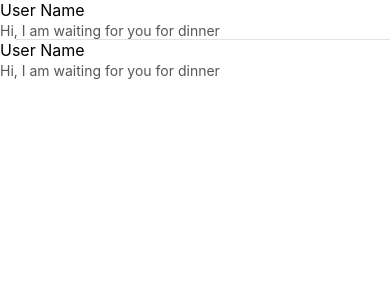
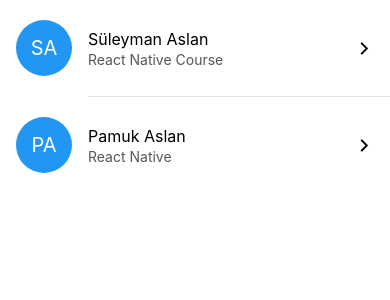
Before and after one commit to SAslan8006/ChatApp, a React Native app: screen / in a window 390 px wide. Shown: the top 300 px of the page. Built offline with nearby package versions, Linux system fonts and the light colour scheme.

Commit message:
ChatApp Navigation

```diff
--- a/App.js
+++ b/App.js
@@ -13,6 +13,6 @@ export default App;
 
 const styles = StyleSheet.create({
   container: {
-    flex: 1,
+    flex:1,
   },
 });
--- a/screens/Chats.js
+++ b/screens/Chats.js
@@ -1,40 +1,22 @@
 import { View, Text, SafeAreaView, TouchableOpacity, StyleSheet } from 'react-native'
-import React from 'react'
-
+import React from 'react';
+import {Ionicons} from '@expo/vector-icons';
+import ContactRow from '../src/components/ContactRow';
+import Separator from './../src/components/Separator';
 
 const Chats=()=>{
     return(
-        <SafeAreaView style={styles.row}>
-            <TouchableOpacity>
-                <Text style={styles.name}>User Name</Text>
-                <Text style={styles.subtitle}>Hi, I am waiting for you for dinner </Text>
-            </TouchableOpacity>
+        <SafeAreaView >
+            <ContactRow name="Süleyman Aslan" subtitle="React Native Course" onPress={()=>{ alert("Hi,")}}/>
+            <Separator/>
+            <ContactRow name="Pamuk Aslan" subtitle="React Native" onPress={()=>{ alert("Hi,")}}/>
             <View style={styles.serprator}/>
-            <TouchableOpacity>
-                <Text style={styles.name}>User Name</Text>
-                <Text style={styles.subtitle}>Hi, I am waiting for you for dinner </Text>
-            </TouchableOpacity>
         </SafeAreaView>
     )
 }
 
 const styles=StyleSheet.create({
-    row:{
-        paddingHorizontal:16,
-        paddingVertical:20,
-    },
-    name:{
-        fontSize:16,
-    },
-    subtitle:{
-        marginTop:2,
-        color:'#565656',
-    },
-    serprator:{
-        height:StyleSheet.hairlineWidth,
-        backgroundColor:"#E2E2E2",
-        marginStart:16,
-    }
+
 })
 
 export default Chats;
--- /dev/null
+++ b/src/components/ContactRow.js
@@ -0,0 +1,76 @@
+import {
+  View,
+  Text,
+  SafeAreaView,
+  TouchableOpacity,
+  StyleSheet,
+} from "react-native";
+import React from "react";
+import { Ionicons } from "@expo/vector-icons";
+
+const ContactRow = ({ name, subtitle,onPress }) => {
+  let firstLetters = '';
+
+  if (name && name.trim() !== '') {
+    const nameParts = name.split(' ');
+    if (nameParts.length >= 2) {
+      firstLetters = nameParts.reduce((prev, current) => `${prev}${current[0]}`, '');
+    } else {
+      firstLetters = nameParts[0][0];
+    }
+  }
+  return (
+    <TouchableOpacity style={styles.row} onPress={onPress}>
+
+      <View style={styles.avatar}>
+        <Text style={styles.avatarLabel}>{firstLetters}</Text>
+      </View>
+
+      <View style={styles.textsContainer}>
+        <Text style={styles.name}>{name}</Text>
+        <Text style={styles.subtitle}>{subtitle}</Text>
+      </View>
+
+      <Ionicons name="chevron-forward-outline" size={20} />
+    </TouchableOpacity>
+  );
+};
+
+export default ContactRow;
+
+const styles = StyleSheet.create({
+  row: {
+    flexDirection: "row",
+    alignItems: "center",
+    paddingHorizontal: 16,
+    paddingVertical: 20,
+  },
+  name: {
+    fontSize: 16,
+  },
+  subtitle: {
+    marginTop: 2,
+    color: "#565656",
+  },
+  serprator: {
+    height: StyleSheet.hairlineWidth,
+    backgroundColor: "#E2E2E2",
+    marginStart: 16,
+  },
+  textsContainer: {
+    flex: 1,
+    marginStart: 16,
+  },
+  avatar: {
+    width: 56,
+    height: 56,
+    backgroundColor: "#2196f3",
+    borderRadius: 28,
+    alignItems: "center",
+    justifyContent: "center",
+  },
+  avatarLabel: {
+    fontSize: 20,
+    color: "white",
+  },
+});
--- /dev/null
+++ b/src/components/Separator.js
@@ -0,0 +1,16 @@
+import React from 'react'
+import { StyleSheet, Text, View } from 'react-native'
+
+const Separator=()=>{
+    return(<View style={styles.serprator}/>)
+}
+
+const styles=StyleSheet.create({
+    serprator:{
+        height:StyleSheet.hairlineWidth,
+        backgroundColor:"#E2E2E2",
+        marginStart:88,
+    }
+})
+
+export default Separator;
```
Also changed, not shown: package.json (+7 -1 lines), 1 other file (tests, documents, lock files or other folders).
